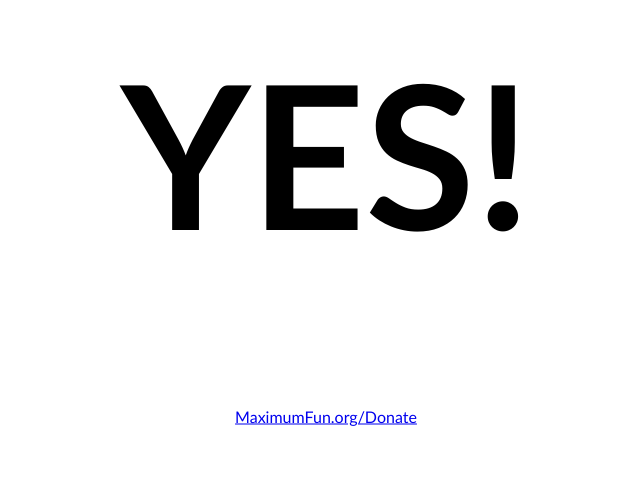
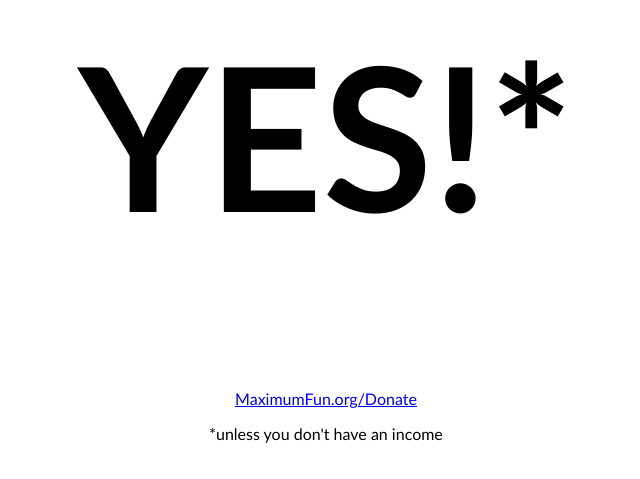
Before and after one commit to JacobCWard/DonateToMaximumFun, a plain HTML site: page index.html in a window 1280 px wide. Shown: the part 171-650 px from the top of the page, without its empty margins (314-954 px from the left). Drawn offline with Linux system fonts and the light colour scheme.

Commit message:
asterisk

```diff
--- a/index.html
+++ b/index.html
@@ -17,8 +17,9 @@
 <body>
 
     <div class="element">
-        <h1>YES!</h1>
+        <h1>YES!*</h1>
         <a href="http://www.maximumfun.org/donate">MaximumFun.org/Donate</a>
+        <p>*unless you don't have an income</p>
     </div>
 
 
```
